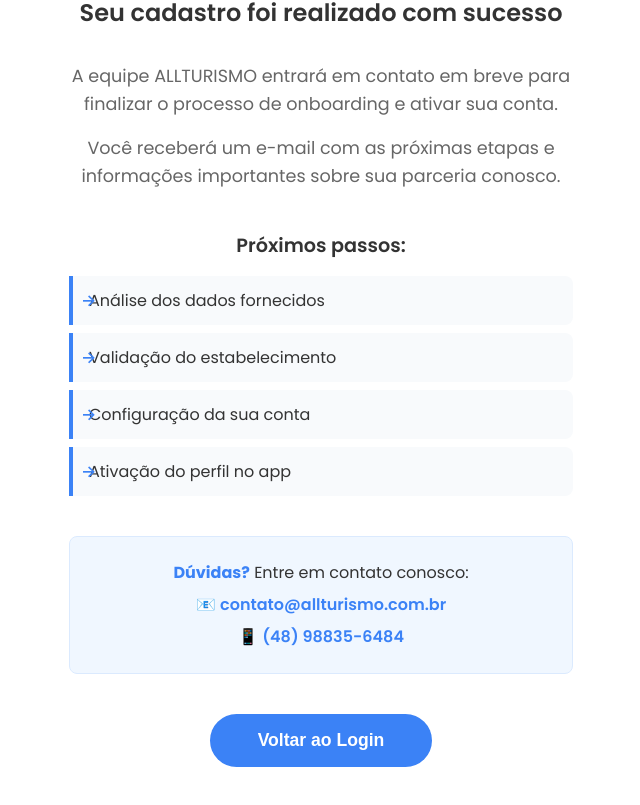
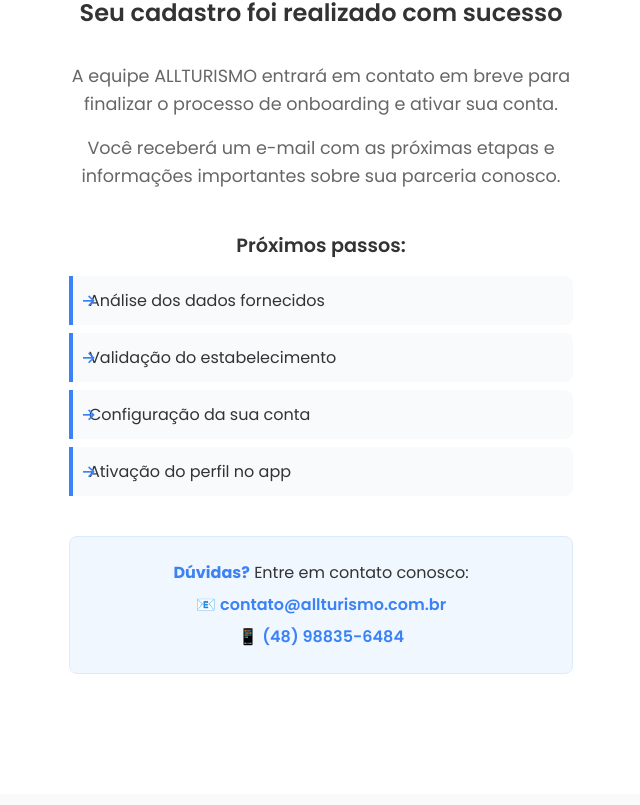
Before and after one commit to bitzentecnologia/all-turismo-admin, an Angular app: page /registro-sucesso in a window 1280 px wide. Shown: the part 393-1198 px from the top of the page, without its empty margins (319-959 px from the left). Built offline with nearby package versions, Linux system fonts and the light colour scheme.

Commit message:
retirar botão de login

```diff
--- a/src/app/features/auth/register-success/register-success.component.html
+++ b/src/app/features/auth/register-success/register-success.component.html
@@ -39,15 +39,5 @@
       </div>
     </div>
 
-    <!-- Botão de Ação -->
-    <div class="success-actions">
-      <button
-        type="button"
-        class="btn-login"
-        (click)="goToLogin()"
-      >
-        Voltar ao Login
-      </button>
-    </div>
   </div>
 </div>
```
